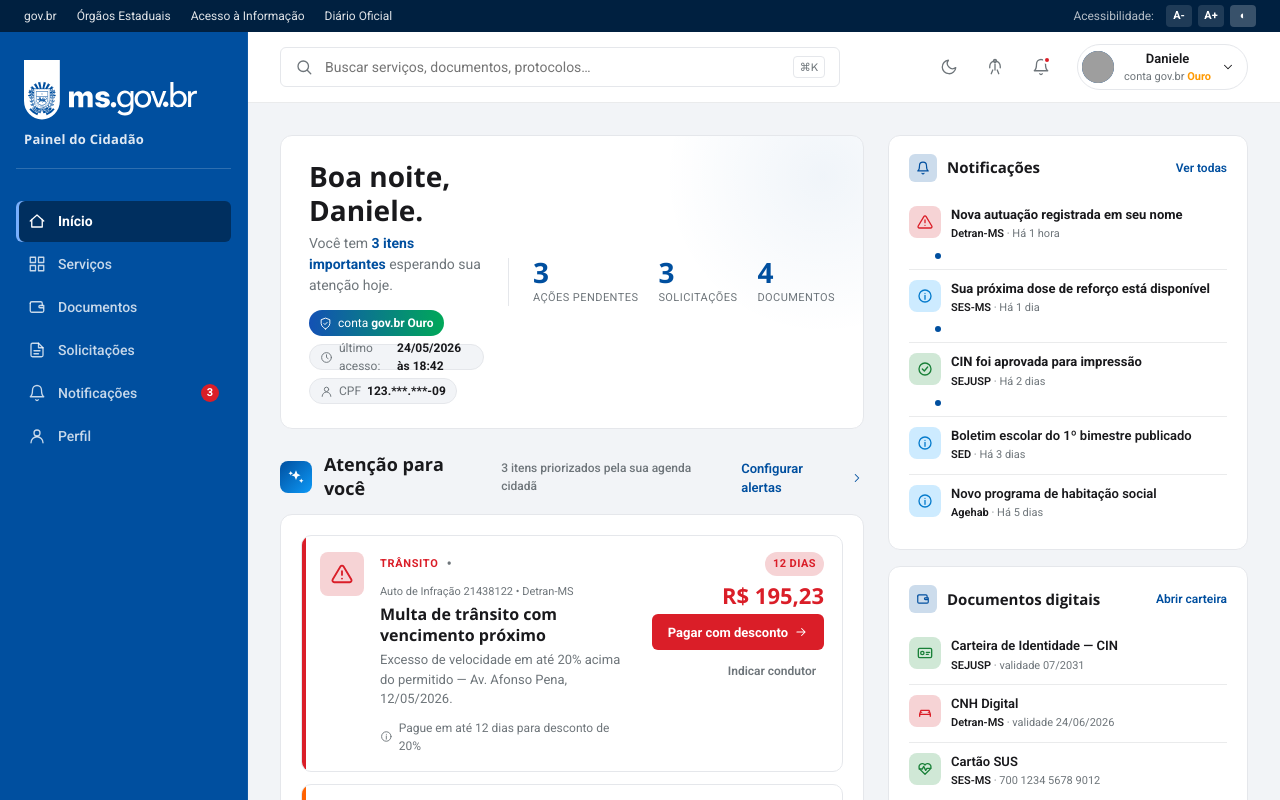
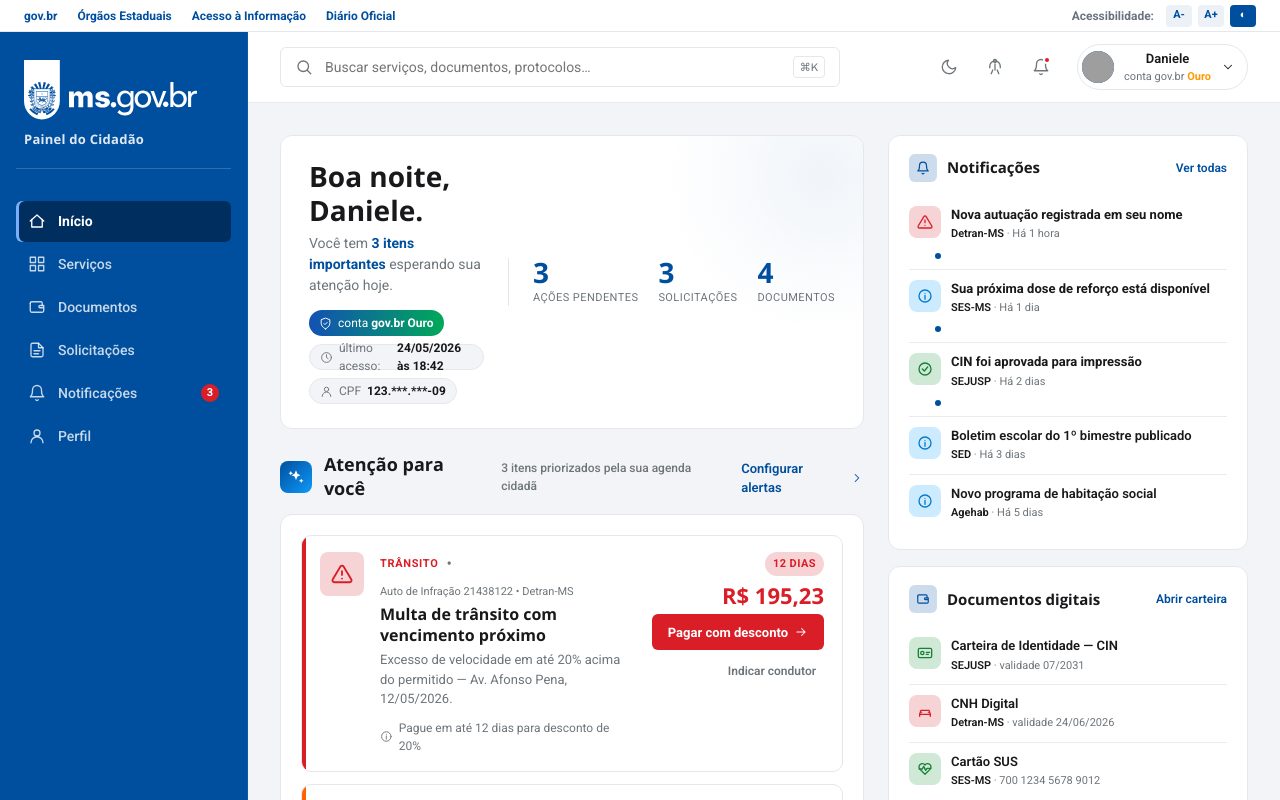
Before and after one commit to daniichiy/prototipo-categorias-ms, a React (Vite) app: page /painel in a window 1280 px wide. Shown: the top 800 px of the page. Built offline with nearby package versions, Linux system fonts and the light colour scheme; grey boxes are pictures that could not be loaded.

Commit message:
feat: update styles in DashboardPage and DashboardPage2 for improved layout and accessibility

```diff
--- a/src/components/SiteHeader/SiteHeader.module.css
+++ b/src/components/SiteHeader/SiteHeader.module.css
@@ -21,7 +21,7 @@
   justify-content: space-between;
   gap: var(--space-4);
   font-size: 11px;
-  font-weight: var(--weight-semibold);
+  font-weight: var(--weight-bold);
   letter-spacing: var(--tracking-wider);
   text-transform: uppercase;
 }
--- a/src/pages/DashboardPage/DashboardPage.css
+++ b/src/pages/DashboardPage/DashboardPage.css
@@ -81,13 +81,15 @@
 .app .govbar {
   grid-column: 1 / -1;
   height: 32px;
-  background: var(--color-primary-700);
+  background: #fff;
+  border-bottom: 1px solid var(--color-rule);
   display: flex;
   align-items: center;
   padding: 0 24px;
   font-family: var(--font-family-roboto);
   font-size: 12px;
-  color: rgba(255,255,255,0.88);
+  font-weight: 700;
+  color: var(--color-primary);
   gap: 24px;
 }
 .app .govbar .gov-links { display: flex; gap: 20px; }
@@ -96,16 +98,16 @@
 .app .govbar .right { margin-left: auto; display: flex; gap: 12px; align-items: center; }
 .app .govbar .a11y-btns { display: flex; gap: 6px; }
 .app .govbar .a11y-btns button {
-  background: rgba(255,255,255,0.12);
+  background: var(--color-primary-soft);
   border: 0;
   width: 26px; height: 22px;
   border-radius: 4px;
-  color: #fff;
+  color: var(--color-primary);
   font-size: 11px;
   font-weight: 700;
   cursor: pointer;
 }
-.app .govbar .a11y-btns button:hover { background: rgba(255,255,255,0.22); }
+.app .govbar .a11y-btns button:hover { background: #D5E3F3; }
 
 /* ===== SIDEBAR ===== */
 .app .sidebar {
--- a/src/pages/DashboardPage/DashboardPage.tsx
+++ b/src/pages/DashboardPage/DashboardPage.tsx
@@ -28,11 +28,11 @@
         <a href="#">Diário Oficial</a>
       </div>
       <div className="right">
-        <span style={{ color: 'rgba(255,255,255,0.7)' }}>Acessibilidade:</span>
+        <span style={{ color: 'var(--color-muted)' }}>Acessibilidade:</span>
         <div className="a11y-btns">
           <button title="Diminuir fonte">A-</button>
           <button title="Aumentar fonte">A+</button>
-          <button title="Alto contraste" style={{ background: 'rgba(255,255,255,0.22)' }}>◐</button>
+          <button title="Alto contraste" style={{ background: 'var(--color-primary)', color: '#fff' }}>◐</button>
         </div>
       </div>
     </div>
--- a/src/pages/DashboardPage2/DashboardPage2.css
+++ b/src/pages/DashboardPage2/DashboardPage2.css
@@ -28,6 +28,10 @@
 
   --shadow-4: 0px 4px 8px 0px rgba(0, 32, 64, 0.18);
 
+  /* Alinha o conteúdo das faixas (header, utilbar, breadcrumb, footer)
+     ao mesmo trilho central da .page (max-width 1440 + 56px), como o index. */
+  --shell-x: calc(56px + max(0px, (100% - 1440px) / 2));
+
   min-height: 100vh;
   background: var(--bg-app);
   color: var(--text-app);
@@ -39,36 +43,37 @@
 
 /* ====== UTIL BAR ====== */
 .painel2 .ms-utilbar {
-  background: var(--primary);
-  color: rgba(255,255,255,0.9);
+  background: #fff;
+  color: var(--primary);
   height: 32px;
-  padding: 0 56px;
+  padding: 0 var(--shell-x);
   display: flex;
   align-items: center;
   font-size: 12px;
+  font-weight: 700;
   gap: 20px;
-  border-bottom: 1px solid rgba(255,255,255,0.12);
+  border-bottom: 1px solid var(--border-card);
 }
 .painel2 .ms-utilbar a { color: inherit; text-decoration: none; }
 .painel2 .ms-utilbar a:hover { text-decoration: underline; }
 .painel2 .ms-utilbar .right { margin-left: auto; display: flex; gap: 8px; align-items: center; }
 .painel2 .ms-utilbar .a11y { display: flex; gap: 4px; }
 .painel2 .ms-utilbar .a11y button {
-  background: rgba(255,255,255,0.10);
+  background: var(--primary-soft);
   border: 0;
   width: 26px; height: 22px;
   border-radius: 3px;
-  color: #fff;
+  color: var(--primary);
   font-size: 11px; font-weight: 700;
   cursor: pointer;
 }
-.painel2 .ms-utilbar .a11y button:hover { background: rgba(255,255,255,0.22); }
+.painel2 .ms-utilbar .a11y button:hover { background: #D5E3F3; }
 
 /* ====== HEADER ====== */
 .painel2 .ms-header {
   background: var(--primary);
   color: #fff;
-  padding: 22px 56px;
+  padding: 22px var(--shell-x);
   display: grid;
   grid-template-columns: 1fr auto 1fr;
   gap: 32px;
@@ -144,7 +149,7 @@
 .painel2 .breadcrumb {
   background: var(--bg-surface);
   border-bottom: 1px solid var(--border-soft);
-  padding: 14px 56px;
+  padding: 14px var(--shell-x);
   display: flex; align-items: center; gap: 10px;
   font-size: 14px;
   color: var(--text-muted);
@@ -500,7 +505,7 @@
 .painel2 .ms-footer {
   background: var(--primary);
   color: #fff;
-  padding: 32px 56px;
+  padding: 32px var(--shell-x);
   display: flex;
   align-items: center;
   gap: 32px;
```
